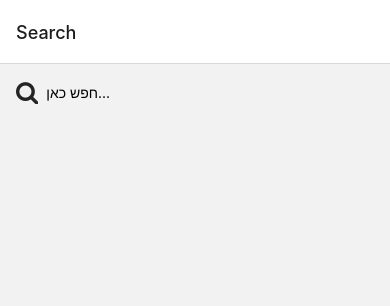
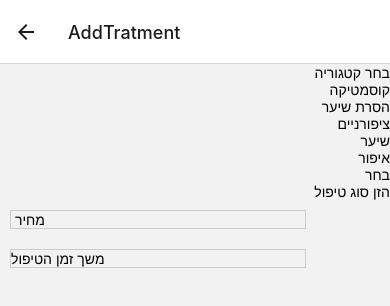
Before and after one commit to InbarNagar/beautyreact, a React Native app: screen /AddTratment in a window 390 px wide. Before the commit this address had no page. Shown: the top 306 px of the page. Built offline with nearby package versions, Linux system fonts and the light colour scheme.

Commit message:
190423
INBAR

```diff
--- a/App.js
+++ b/App.js
@@ -12,7 +12,7 @@ import GenralReg from './comps/GenralReg';
 import Client_registration from './comps/Client_registration';
 import Create_Business_Pro from './comps/Create_Business_Pro';
 import Search from './comps/Search';
-import Menu_treatment_registration from './comps/Menu_treatment_registration';
+import AddTratment from './comps/AddTratment';
 import LogIn_Client from './comps/LogIn_Client';
 // import TabbedPageNavigator from './comps/GenralComps/TabbedPage';
 // import MaterialTabbedPage from './comps/GenralComps/MaterialTabbedP
@@ -23,25 +23,25 @@ const Stack = createNativeStackNavigator();
 function App() {
   return (
 
-    <NavigationContainer>
-    <Stack.Navigator initialRouteName="Search" >
-      <Stack.Screen name="Search" component={Search} />
-    </Stack.Navigator>
-  </NavigationContainer>
+  //   <NavigationContainer>
+  //   <Stack.Navigator initialRouteName="Search" >
+  //     <Stack.Screen name="Search" component={Search} />
+  //   </Stack.Navigator>
+  // </NavigationContainer>
 
-    //   <NavigationContainer>
-    //   <Stack.Navigator initialRouteName="ScreenOne" >
-    //     <Stack.Screen name="ScreenOne" component={ScreenOne} />
-    //      <Stack.Screen name="LogIn" component={LogIn} />
-    //      <Stack.Screen name="ForgetPas" component={ForgetPas} />
-    //      <Stack.Screen name='GenralReg' component={GenralReg}/>
-    //      <Stack.Screen name='Professional_registration' component={Professional_registration}/>
-    //      <Stack.Screen name='Client_registration' component={Client_registration}/>
-    //      <Stack.Screen name='Create_Business_Pro' component={Create_Business_Pro}/>
-    //      <Stack.Screen name='Menu_treatment_registration' component={Menu_treatment_registration}/>
+      <NavigationContainer>
+      <Stack.Navigator initialRouteName="ScreenOne" >
+        <Stack.Screen name="ScreenOne" component={ScreenOne} />
+         <Stack.Screen name="LogIn" component={LogIn} />
+         <Stack.Screen name="ForgetPas" component={ForgetPas} />
+         <Stack.Screen name='GenralReg' component={GenralReg}/>
+         <Stack.Screen name='Professional_registration' component={Professional_registration}/>
+         <Stack.Screen name='Client_registration' component={Client_registration}/>
+         <Stack.Screen name='Create_Business_Pro' component={Create_Business_Pro}/>
+         <Stack.Screen name='AddTratment' component={AddTratment}/>
 
-    //   </Stack.Navigator>
-    // </NavigationContainer>
+      </Stack.Navigator>
+    </NavigationContainer>
 
 
   );
--- a/comps/AddTratment.jsx
+++ b/comps/AddTratment.jsx
@@ -1,20 +1,128 @@
-import { Text, View } from 'react-native'
-import React, { Component } from 'react'
-import { TextInput } from 'react-native-gesture-handler'
 
-export default class AddTratment extends Component {
-  render() {
+import React, { useState } from 'react';
+import { StyleSheet, Text, TouchableOpacity, View } from 'react-native';
+import { TextInput } from 'react-native-gesture-handler';
+
+const AddTratment = () => {
+    const [Type_treatment_Number, setType_treatment_Number] = useState('');
+    const [Category_Number, setCategory_Number] = useState('');
+    const [Business_Number, setBusiness_Number] = useState('');
+    const [Price, setPrice] = useState('');
+    const [Treatment_duration, setTreatment_duration] = useState('');
+
+
+
+    const [selectedOption, setSelectedOption] = useState('');
+
+    const options = ['קוסמטיקה', 'הסרת שיער', 'ציפורניים', 'שיער', 'איפור'];
+
+
+    const renderOptionItems = () => {
+        return options.map(option => (
+            <TouchableOpacity
+                key={option}
+                style={[styles.optionItem, selectedOption === option ? styles.selectedOption : null]}
+                onPress={() => setSelectedOption(option)}
+            >
+                <Text style={[styles.optionText, selectedOption === option ? styles.selectedOptionText : null]}>
+                    {option}
+                </Text>
+            </TouchableOpacity>
+        ));
+    };
+
+
+    const handleRegistration = () => {
+
+        fetch('http://proj.ruppin.ac.il/cgroup93/prod/api/Professional/NewProfessional', {
+            method: 'POST',
+            headers: new Headers({
+                "Content-type": "application/json; charset=UTF-8",
+                'Accept': "application/json; charset=UTF-8",
+            }),
+            body: JSON.stringify({
+                Type_treatment_Number,
+                Category_Number,
+                Business_Number,
+                Price,
+                Treatment_duration,
+            }),
+        })
+            .then((response) => response.json())
+            .then((data) => console.log(data))
+
+            .catch((error) => console.error(error));
+
+        //   props.navigation.navigate('Create_Business_Pro')
+
+    };
+
+
     return (
 
-      <View>
-        <Text>AddTratment</Text>
-        <TextInput></TextInput>
-        <TextInput></TextInput>
-        <TextInput></TextInput>
-        <TextInput></TextInput>
 
 
-      </View>
-    )
-  }
-}
+        <View >
+            <View>
+
+            <View>
+                <Text>בחר קטגוריה</Text>
+                <View >{renderOptionItems()}</View>
+                <TouchableOpacity  >
+                    <Text >בחר</Text>
+                </TouchableOpacity>
+            </View>
+
+
+            </View>
+
+
+            <Text>
+                הזן סוג טיפול
+            </Text>
+
+            <View style={styles.inp}>
+                <TextInput style={styles.textInputS}
+                    placeholder=" מחיר"
+                    value={Price}
+                    onChangeText={(text) => setPrice(text)}
+                />
+            </View>
+
+            <View style={styles.inp}>
+                <TextInput style={styles.textInputS}
+                    placeholder="משך זמן הטיפול"
+                    value={Treatment_duration}
+                    onChangeText={(text) => setTreatment_duration(text)}
+                />
+            </View>
+        </View>
+    );
+};
+
+const styles = StyleSheet.create({
+    inp: {
+        flexDirection: 'row',
+        padding: 10,
+        justifyContent: 'space-between',
+        color: 'red',
+    },
+    textInputS: {
+        borderWidth: 1,
+        borderColor: '#cccccc',
+        width: "80%",
+        marginRight: 8,
+    },
+    title: {
+        padding: 60,
+        justifyContent: 'center',
+        textAlign: 'center'
+    },
+    titp: {
+        textAlign: 'center'
+    }
+});
+
+
+
+export default AddTratment
--- a/comps/Create_Business_Pro.jsx
+++ b/comps/Create_Business_Pro.jsx
@@ -42,7 +42,7 @@ const Create_Business_Pro = (props) => {
 
           .catch((error) => console.error(error));
 
-          props.navigation.navigate('Menu_treatment_registration')
+          props.navigation.navigate('AddTratment')
 
       };
 
--- a/comps/Menu_treatment_registration.jsx
+++ b/comps/Menu_treatment_registration.jsx
@@ -56,14 +56,14 @@ const Menu_treatment_registration = () => {
       <Text >Treatment Form</Text>
       {formData.map((form, index) => (
         <View key={index}>
-          <Text >Treatment {index + 1}</Text>
+          <Text >סוג טיפול {index + 1}</Text>
           <View >
             <Text>Treatment:</Text>
             <TextInput
 
               value={form.treatment}
               onChangeText={value => handleFormChange(index, 'treatment', value)}
-              placeholder="Select a treatment"
+              placeholder="הזן סוג טיפול "
             />
             <Button title="Choose" onPress={() => console.log('Choose treatment')} />
           </View>
@@ -77,10 +77,10 @@ const Menu_treatment_registration = () => {
             />
             <Button title="Choose" onPress={() => console.log('Choose category')} />
           </View>
-          </View>
+        </View>
       )
       )
       }</ScrollView>)
-    }
+}
 
 export default Menu_treatment_registration;
--- a/package.json
+++ b/package.json
@@ -9,6 +9,7 @@
     "web": "expo start --web"
   },
   "dependencies": {
+    "@react-native-picker/picker": "^2.4.10",
     "@react-navigation/drawer": "^6.6.2",
     "@react-navigation/material-bottom-tabs": "^6.2.15",
     "@react-navigation/native": "^6.1.6",
```
Also changed, not shown: comps/AddTratment copy.jsx (added, +88 -0 lines), 1 other file (tests, documents, lock files or other folders).
